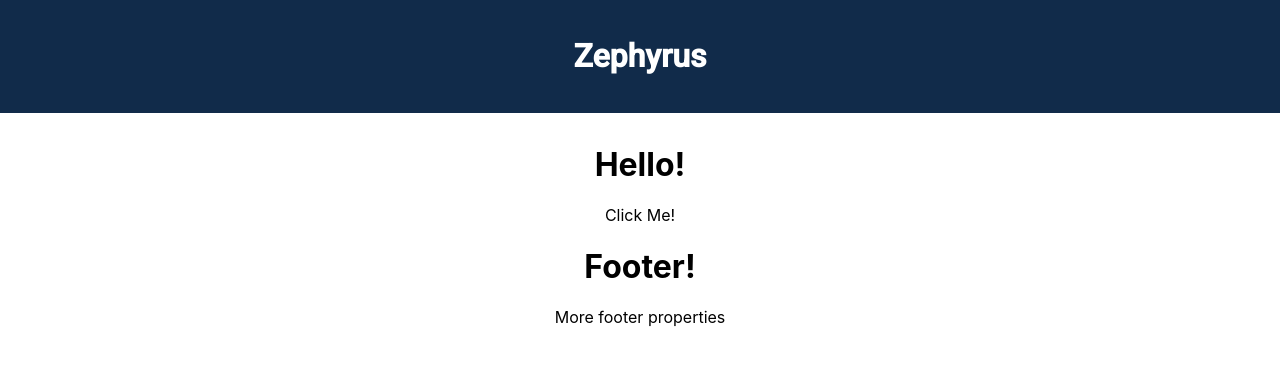
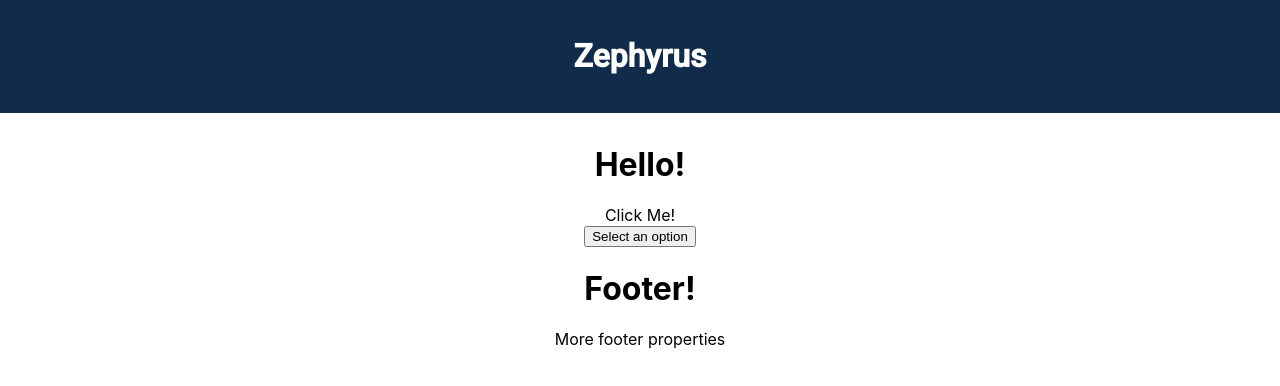
Before and after one commit to tarmacjupiter/zephyrus, a React (Create React App) app: page / in a window 1280 px wide. Shown: the top 386 px of the page. Built offline with nearby package versions, Linux system fonts and the light colour scheme; some icons are missing.

Commit message:
added drop down button

```diff
--- a/src/App.js
+++ b/src/App.js
@@ -1,6 +1,8 @@
 import Header from './components/Header';
 import Footer from './components/Footer';
-import { AwesomeButton } from 'react-awesome-button';
+import Dropdown from "./components/Dropdown";
+
+import {AwesomeButton} from 'react-awesome-button';
 import "react-awesome-button/dist/styles.css"
 
 import './App.css';
@@ -8,11 +10,14 @@ import './App.css';
 function App() {
     return (
         <div className="App">
-      <Header />
+            <Header/>
             <h1>Hello!</h1>
             <AwesomeButton type='primary'
                            className='aws-btn' onPress={() => console.log("clicked!")}>Click Me!</AwesomeButton>
-      <Footer />
+            <div>
+                <Dropdown/>
+            </div>
+            <Footer/>
         </div>
     );
 }
```
Lines whose indentation alone changed are shown as unchanged.
